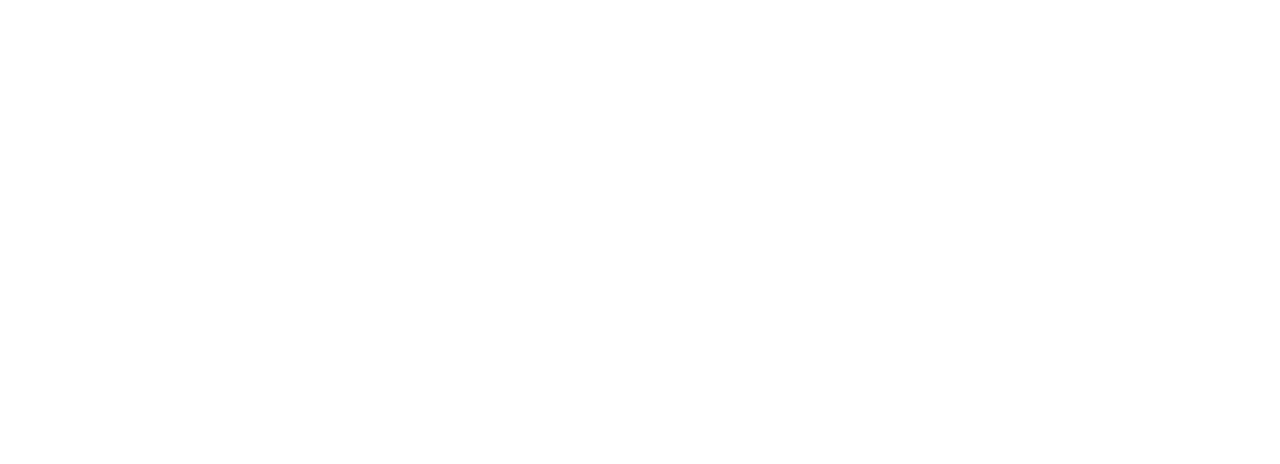
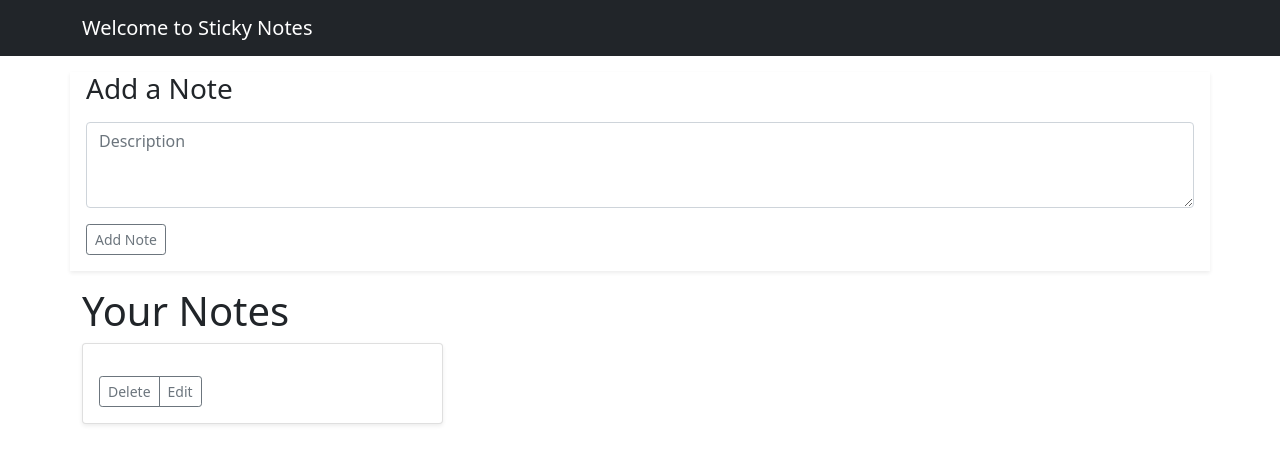
Before and after one commit to SharjeelJathol/NotesTakingWebsite, a plain HTML site: page index.html in a window 1280 px wide. Drawn offline with nearby package versions, Linux system fonts and the light colour scheme.

Commit message:
Front End for Notes

```diff
--- a/index.html
+++ b/index.html
@@ -12,6 +12,54 @@
 </head>
 
 <body>
+    <nav class="navbar navbar-expand-lg navbar-dark bg-dark" aria-label="Eighth navbar example">
+        <div class="container">
+            <a class="navbar-brand" href="#">Welcome to Sticky Notes</a>
+        </div>
+    </nav>
+    <div class="container my-3 shadow-sm g-3">
+        <div class="mb-3">
+            <label for="noteDescription" class="form-label">
+                <h3>Add a Note</h3>
+            </label>
+            <textarea class="form-control" placeholder="Description" id="noteDescription" rows="3"></textarea>
+            <button type="button" class="btn btn-sm btn-outline-secondary my-3" id="addBtn">Add Note</button>
+        </div>
+    </div>
+
+
+    <!-- Showing all saved notes. -->
+    <div class="container">
+        <h1>Your Notes</h1>
+        <div class="row row-cols-1 row-cols-sm-2 row-cols-md-3 g-3">
+            <div class="col" id="note_id">
+                <div class="card shadow-sm">
+                    <div class="card-body">
+                        <h6 id="note_title"></h6>
+                        <p class="card-text" id="note_description"></p>
+                        <div class="d-flex justify-content-between align-items-center">
+                            <div class="btn-group">
+                                <button type="button" class="btn btn-sm btn-outline-secondary"
+                                    id="delete">Delete</button>
+                                <button type="button" class="btn btn-sm btn-outline-secondary" id="edit">Edit</button>
+                            </div>
+                            <!-- <small class="text-muted">9 mins</small> -->
+                        </div>
+                    </div>
+                </div>
+            </div>
+
+
+
+
+
+
+
+
+
+        </div>
+    </div>
+
 
 </body>
 <script src="https://cdn.jsdelivr.net/npm/bootstrap@5.1.3/dist/js/bootstrap.bundle.min.js"
```
